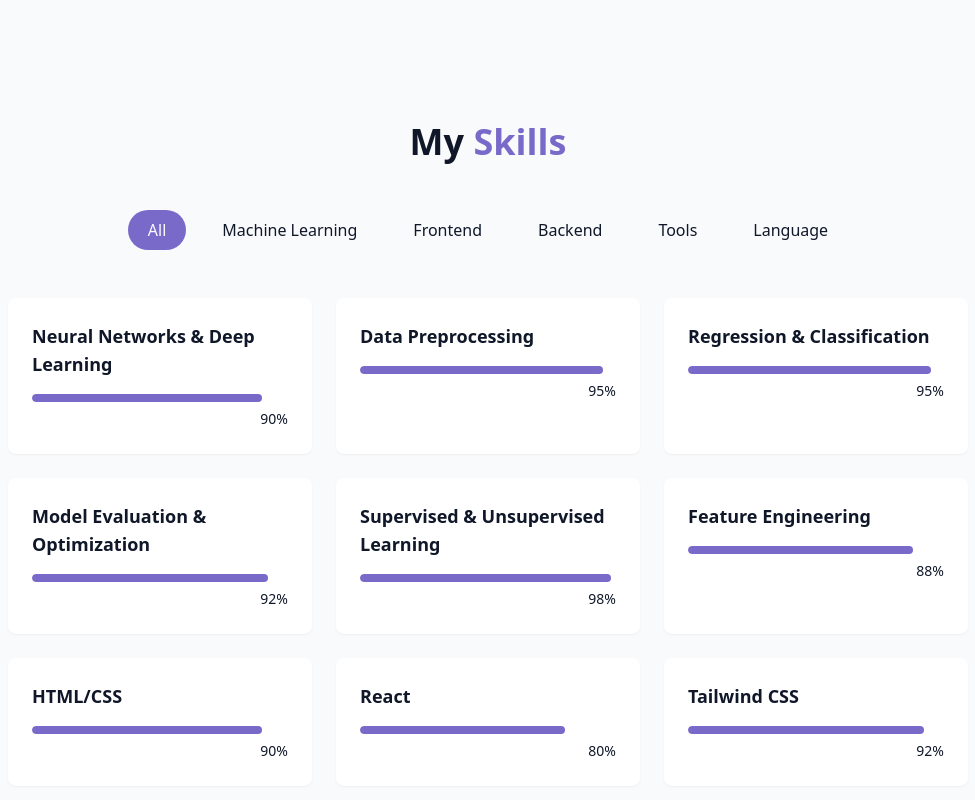
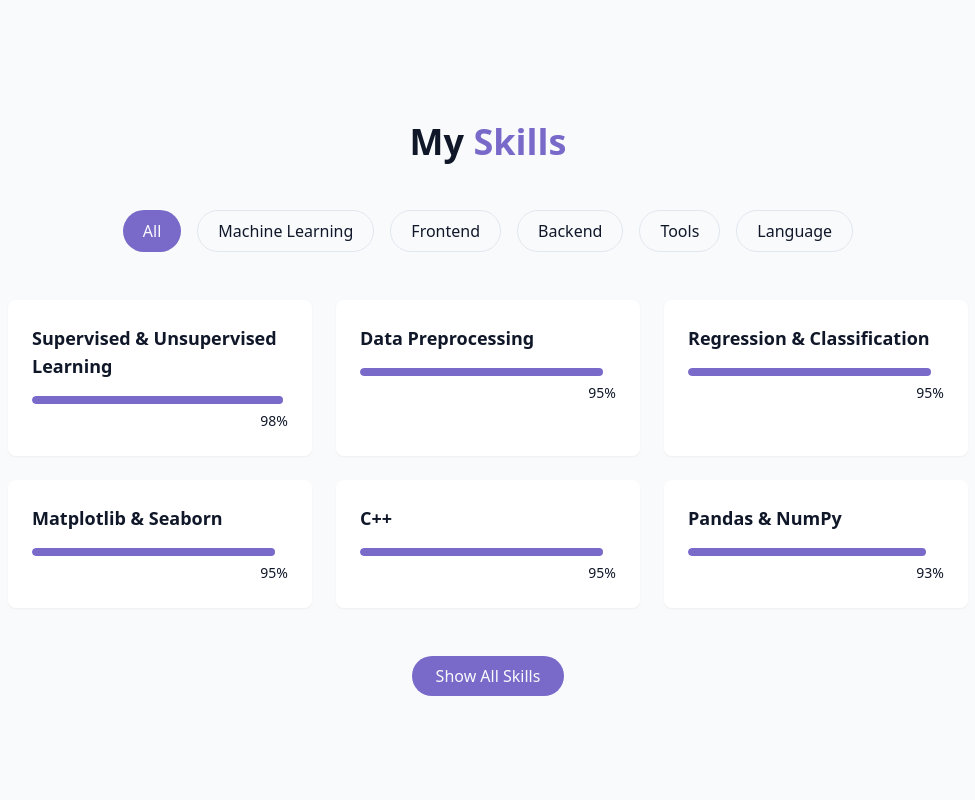
Before and after one commit to samin710/My-Portfolio, a React (Vite) app: page / in a window 1280 px wide. Shown: the part 1560-2360 px from the top of the page, without its empty margins (152-1127 px from the left). Built offline with nearby package versions, Linux system fonts and the light colour scheme.

Commit message:
skill section done

```diff
--- a/src/components/ProjectsSection.jsx
+++ b/src/components/ProjectsSection.jsx
@@ -62,8 +62,11 @@ export const ProjectsSection = () => {
 
               <div className="p-6">
                 <div className="flex flex-wrap gap-2 mb-4">
-                  {project.tags.map((tag) => (
-                    <span className="px-2 py-1 text-xs font-medium border rounded-full bg-secondary text-secondary-foreground">
+                  {project.tags.map((tag, key) => (
+                    <span
+                      key={key}
+                      className="px-2 py-1 text-xs font-medium border rounded-full bg-secondary text-secondary-foreground"
+                    >
                       {tag}
                     </span>
                   ))}
--- a/src/components/SkillsSection.jsx
+++ b/src/components/SkillsSection.jsx
@@ -62,7 +62,6 @@ const skills = [
   { name: "JavaScript", level: 85, category: "language" },
   { name: "C++", level: 95, category: "language" },
   { name: "C", level: 92, category: "language" },
-
 ];
 
 const categories = [
@@ -76,10 +75,17 @@ const categories = [
 
 export const SkillsSection = () => {
   const [activeCategory, setActiveCategory] = useState("all");
+  const [showAllSkills, setShowAllSkills] = useState(false);
 
-  const filteredSkills = skills.filter(
-    (skill) => activeCategory === "all" || skill.category === activeCategory
-  );
+  const filteredSkills =
+    activeCategory === "all"
+      ? showAllSkills
+        ? skills
+        : skills
+            .slice()
+            .sort((a, b) => b.level - a.level)
+            .slice(0, 6)
+      : skills.filter((skill) => skill.category === activeCategory);
   return (
     <section id="skills" className="py-24 px-4 relative bg-secondary/30">
       <div className="container mx-auto max-w-5xl">
@@ -87,16 +93,19 @@ export const SkillsSection = () => {
           My <span className="text-primary"> Skills</span>
         </h2>
 
-        <div className="flex flex-wrap justify-center gap-4 mb-12">
+        <div className="flex flex-col md:flex-row justify-center gap-4 mb-12">
           {categories.map((category, key) => (
             <button
               key={key}
-              onClick={() => setActiveCategory(category)}
+              onClick={() => {
+                setActiveCategory(category);
+                setShowAllSkills(false);
+              }}
               className={cn(
                 "px-5 py-2 rounded-full transition-colors duration-300 capitalize",
                 activeCategory === category
                   ? "bg-primary text-primary-foreground"
-                  : "bg-secondary/70 text-foreground hover:bd-secondary"
+                  : "bg-secondary/70 text-foreground hover:bd-secondary border"
               )}
             >
               {category}
@@ -128,6 +137,17 @@ export const SkillsSection = () => {
             </div>
           ))}
         </div>
+
+        {activeCategory === "all" && (
+          <div className="text-center mt-12">
+            <button
+              className="cosmic-button w-fit flex items-center mx-auto gap-2"
+              onClick={() => setShowAllSkills((prev) => !prev)}
+            >
+              {showAllSkills ? "Show Less" : "Show All Skills"}
+            </button>
+          </div>
+        )}
       </div>
     </section>
   );
```
